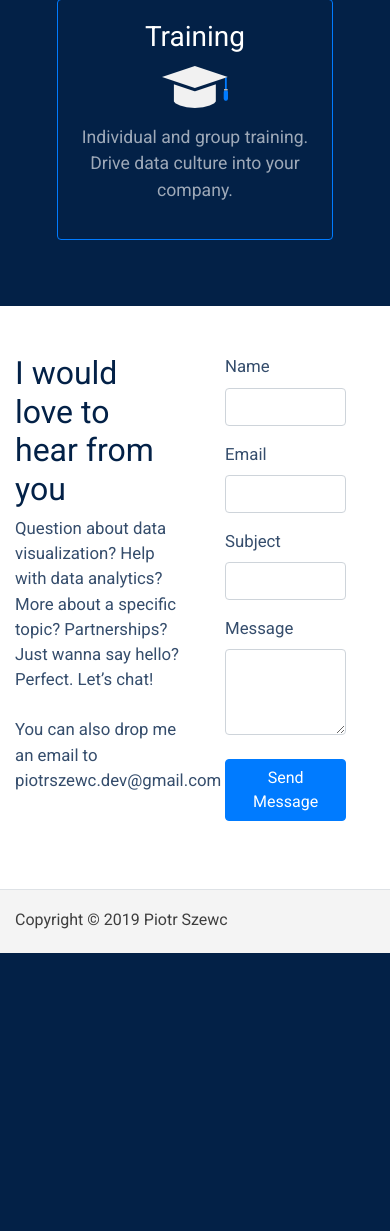
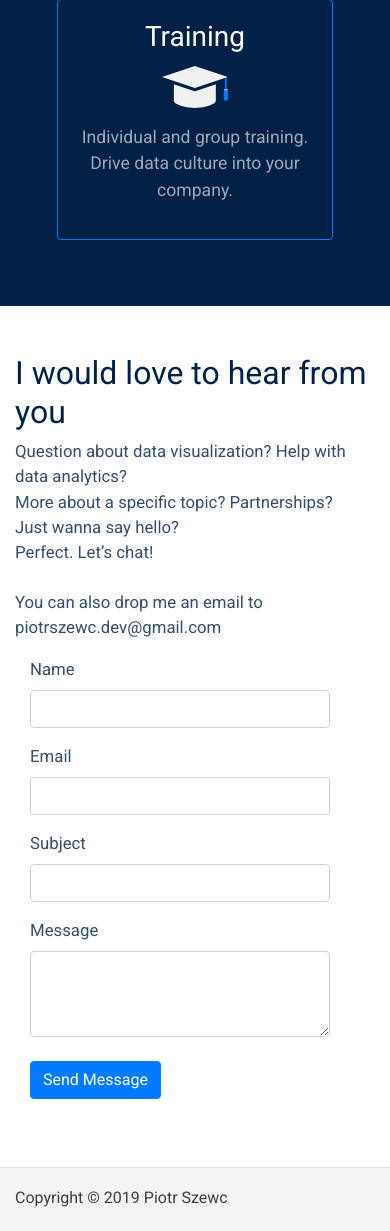
Before and after one commit to piszewc/pszewc, a Django app: template blog/templates/main/contact_page.html in a window 390 px wide. Shown: the part 805-2036 px from the top of the page. Before the commit the page ends 1758 px from the top, so only its background shows below. Run offline with Django 3.2, Linux system fonts and the light colour scheme; the template is opened without the code that fills it, so the values that code supplies are empty; some libraries are stand-ins or nearby versions.

Commit message:
mobile fixes

```diff
--- a/blog/templates/blog/post_list.html
+++ b/blog/templates/blog/post_list.html
@@ -8,7 +8,7 @@
 <div class="col-12">
 <div class="row">
         {% for post in posts %}
-        <div class="post bg-white rounded p-4 col-6 ">
+        <div class="post bg-white rounded p-4 col-12 col-md-6 col-lg-6">
                 {% if post.post_image %}
                 <div><a href="{% url 'post_detail' slug=post.slug pk=post.pk %}">
                     <img class="border border-dark" src="{{ post.post_image.url|default_if_none:'#' }}"
--- a/blog/templates/main/about_page.html
+++ b/blog/templates/main/about_page.html
@@ -37,7 +37,7 @@
 
     <section id="contact_form" class="flex-shrink-0 mt-5">
         <div class="content container">
-            <div class="row">
+            <div class="row col-12">
                 <div class="">
                     <h2>About this blog</h2>
                     <p class="mb-4">I will be posting ideas that I find interesting, contributing to discussion of science/popular
--- a/blog/templates/main/contact_page.html
+++ b/blog/templates/main/contact_page.html
@@ -51,7 +51,7 @@
     <section id="contact_form" class="flex-shrink-0 mt-5">
         <div class="content container">
             <div class="row">
-                <div class="col-6">
+                <div class="col-12 col-md-5 col-lg-6">
                     <!-- contact form -->
                     <div class="wow animated fadeInRight" data-wow-delay=".2s">
                         <h2>I would love to hear from you</h2>
@@ -66,7 +66,7 @@
 
                     </div>
                 </div>
-                <div class="col-6">
+                <div class="col-12 col-md-5 col-lg-6">
                     <div class="col-11">
                         <form class="shake" role="form" method="post" id="contactForm" action="{% url 'contact_page' %}"
                             name="contact-form" data-toggle="validator">
--- a/blog/templates/main/landing_page.html
+++ b/blog/templates/main/landing_page.html
@@ -183,7 +183,7 @@
     <section id="contact_form" class="flex-shrink-0 mt-5">
         <div class="content container">
             <div class="row align-items-center">
-                <div class="col-6">
+                <div class="col-12 col-md-5 col-lg-6">
                     <!-- contact form -->
                     <div class="wow animated fadeInRight" data-wow-delay=".2s">
                         <h1 class="display-4">LET'S TALK</h1>
@@ -194,7 +194,7 @@
 
                     </div>
                 </div>
-                <div class="col-6">
+                <div class="col-12 col-md-5 col-lg-6">
                     <div class="col-11">
                         <form class="shake" role="form" method="post" id="contactForm" action="{% url 'landing_page' %}"
                             name="contact-form" data-toggle="validator">
```
